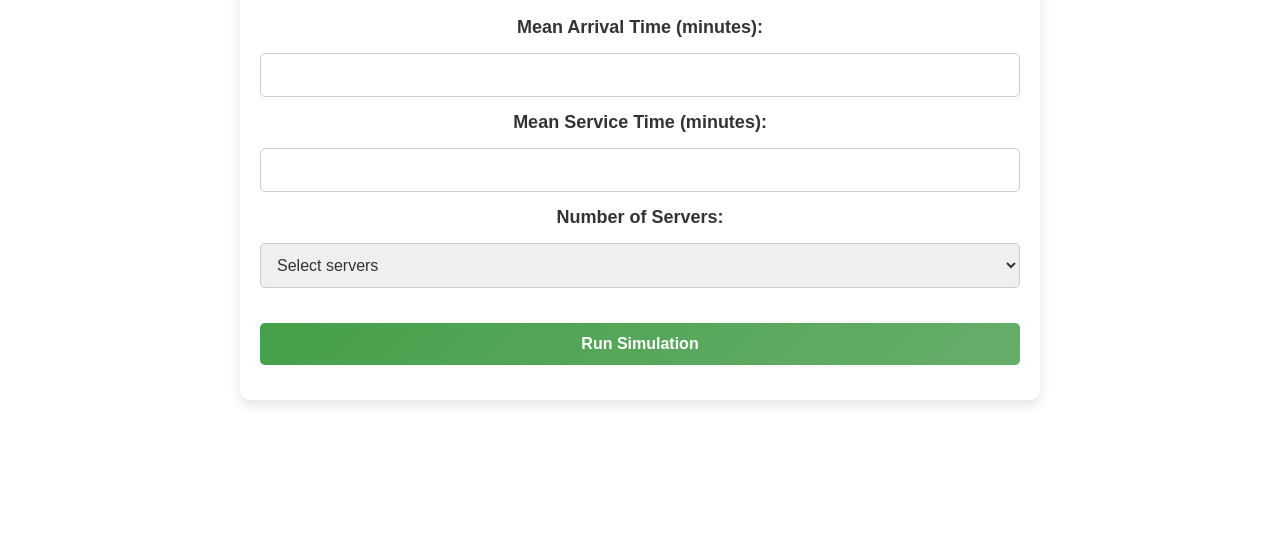
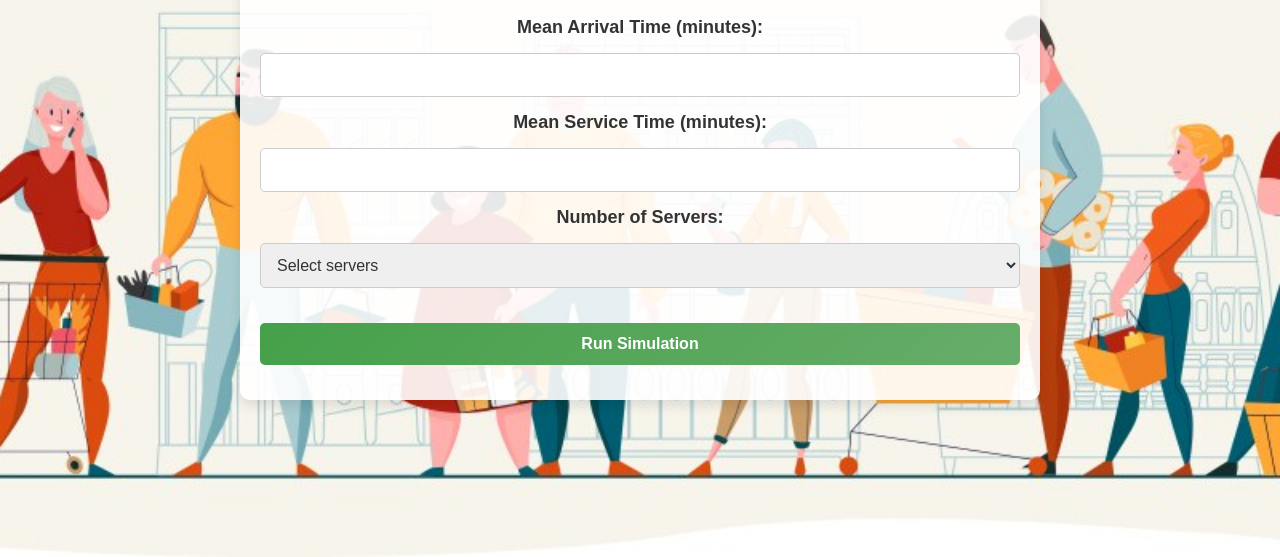
Before and after one commit to Tehreem-Javed/Supermarket-Queuing-System-Simulator, a plain HTML site: page form.html in a window 1280 px wide. Shown: the part 243-800 px from the top of the page. Drawn offline with nearby package versions, Linux system fonts and the light colour scheme; the site is published under a folder, as on GitHub Pages, so addresses that start at the root find nothing.

Commit message:
paths changes

```diff
--- a/form.html
+++ b/form.html
@@ -9,7 +9,7 @@
     <style>
         body {
             font-family: Arial, sans-serif;
-        background-image: url(/background.jpg);
+        background-image: url(background.jpg);
         background-size: cover;
         background-position: center;
         background-attachment: fixed;
--- a/index.css
+++ b/index.css
@@ -1,4 +1,4 @@
-/* Basic reset and styling */
+
 * {
     margin: 0;
     padding: 0;
@@ -7,10 +7,10 @@
 
 body {
     font-family: Arial, sans-serif;
-    background-image: url(/background.jpg); /* Path to your background image */
-    background-size: cover; /* Makes sure the image covers the entire screen */
-    background-position: center; /* Ensures the image is centered */
-    background-attachment: fixed; /* Keeps the background fixed when scrolling */
+    background-image: url(background.jpg);
+    background-size: cover;
+    background-position: center;
+    background-attachment: fixed;
     color: #333;
     display: flex;
     justify-content: center;
@@ -21,7 +21,7 @@ body {
 .container, .form-container {
     text-align: center;
     padding: 20px;
-    background-color: rgba(255, 255, 255, 0.9); /* Semi-transparent background */
+    background-color: rgba(255, 255, 255, 0.9);
     border-radius: 10px;
     box-shadow: 0 4px 8px rgba(0, 0, 0, 0.1);
     width: 80%;
@@ -65,11 +65,6 @@ button:hover {
 button:active {
     background-color: #3e8e41;
 }
-/* Basic reset and styling */
-
-
-
-
 
 header h1 {
     font-size: 2.5em;
@@ -116,9 +111,6 @@ input, select {
     border: 1px solid #ccc;
 }
 
-/* input[type="number"] {
-    width: 40%;
-} */
 
 input[type="number"]::-webkit-outer-spin-button,
 input[type="number"]::-webkit-inner-spin-button {
--- a/style.css
+++ b/style.css
@@ -5,7 +5,7 @@
 
     body {
         font-family: Arial, sans-serif;
-        background-image: url(/background.jpg);
+        background-image: url(background.jpg);
         background-size: cover;
         background-position: center;
         background-attachment: fixed;
```
Also changed, not shown: priority.html (+2 -2 lines).
